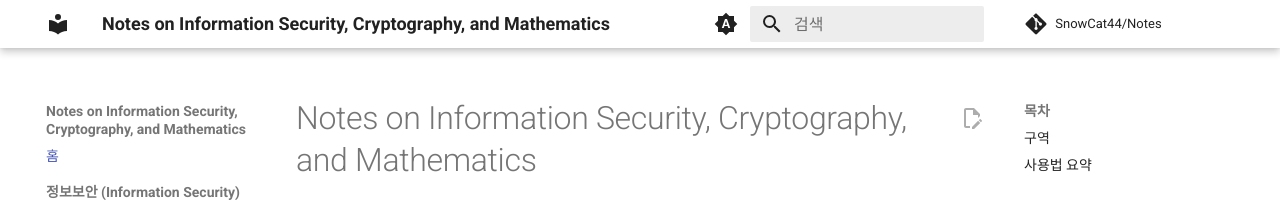
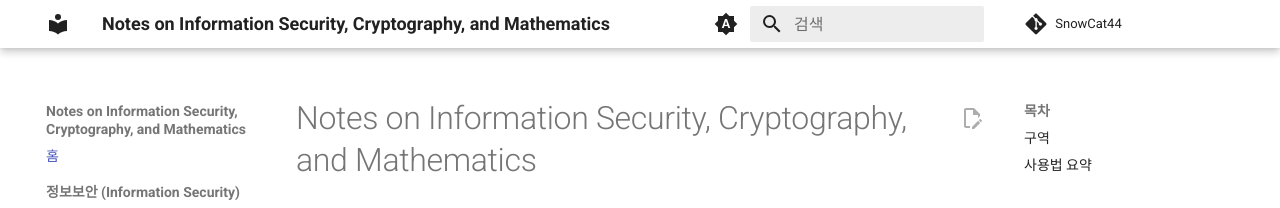
Before and after one commit to SnowCat44/Notes, an MkDocs documentation site: the page built from docs/index.md, in a window 1280 px wide. Shown: the top 208 px of the page. Built offline with MkDocs 1.6.1 and Material for MkDocs 9.7.7, drawn with Linux system fonts in a browser that asks for light colours; comment, search, counter and statistics services are not loaded.

Commit message:
Update mkdocs.yml

```diff
--- a/mkdocs.yml
+++ b/mkdocs.yml
@@ -1,8 +1,8 @@
 site_name: Notes on Information Security, Cryptography, and Mathematics
 site_description: 정보보안 · 암호 · 수학 학술 노트
-site_url: https://SnowCat44.github.io/Notes/
-repo_url: https://github.com/SnowCat44/Notes
-repo_name: SnowCat44/Notes
+site_url: https://SnowCat44.github.io
+repo_url: https://github.com/SnowCat44
+repo_name: SnowCat44
 edit_uri: edit/main/docs/
 
 theme:
```
